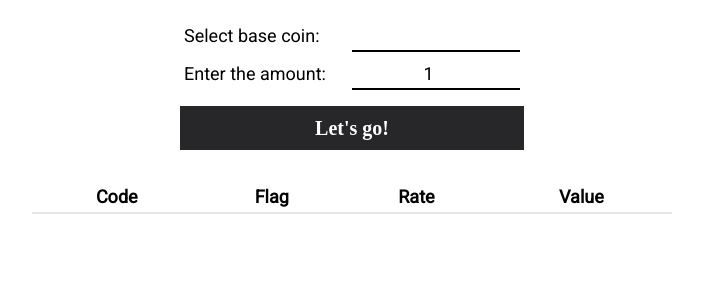
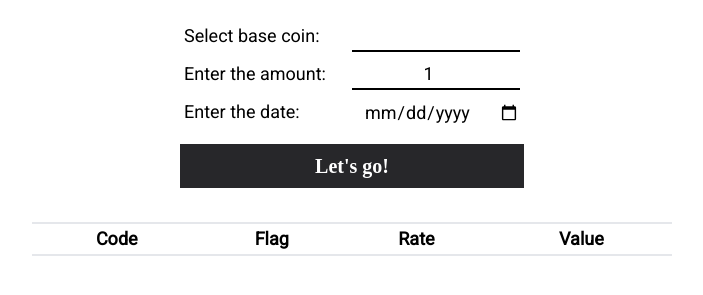
Before and after one commit to daniNKV/exchange-rates, a website with bundled scripts: page src/index.html in a window 1280 px wide. Shown: the part 139-434 px from the top of the page, without its empty margins (288-991 px from the left). Built offline with nearby package versions, Linux system fonts and the light colour scheme.

Commit message:
Visual estructure for historic search support

```diff
--- a/src/index.html
+++ b/src/index.html
@@ -37,16 +37,21 @@
                 <input class="w-1/2 text-center appearance-none bg-white border-b-2 border-black focus:outline-none" type="number" value="1">
             </div>
 
+            <div class="flex justify-between p-1">
+                <p>Enter the date: </p>
+                <input type="date" name="" id="">
+            </div>
+
             <button type="submit" class="text-xl bg-zinc-800 p-2 my-3 font-display font-bold text-white">Let's go!</button>
 
         </form>
 
         <table class="border-b-2 w-11/12 max-w-screen-sm">
-            <!-- <thead>
-                <tr class="border-2">
-                    <th colspan="4">Rates</th>
+            <thead>
+                <tr class="border-b-2">
+                    <th colspan="4" id="actual-date"></th>
                 </tr>
-            </thead> -->
+            </thead>
 
             <tbody class="text-center" id="table-body">
 
```
